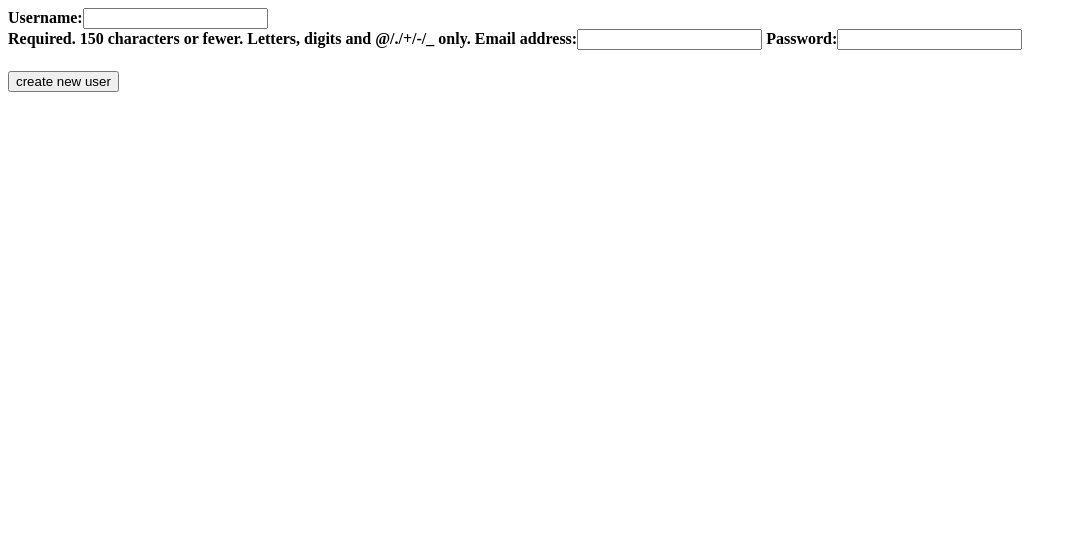
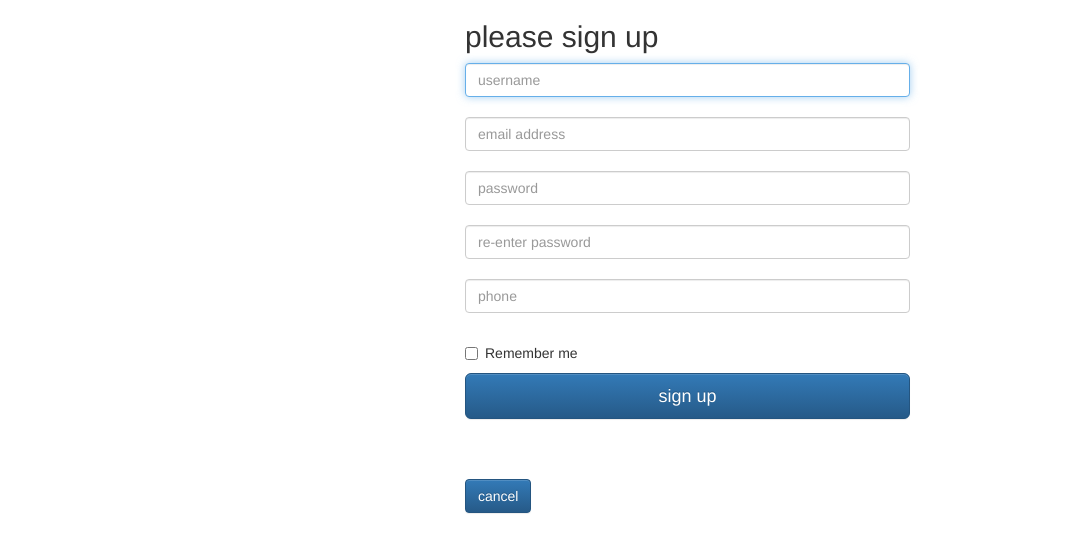
Before and after one commit to sherinann/chatApp, a Django app: page /chat/signup in a window 1280 px wide. Shown: the top 553 px of the page, without its empty margins (0-1077 px from the left). Run offline with Django 3.2, Linux system fonts and the light colour scheme; some libraries are stand-ins or nearby versions.

```diff
--- a/chat/templates/chat/login/signup.html
+++ b/chat/templates/chat/login/signup.html
@@ -1,7 +1,54 @@
 
-<form method="post" action="signup.html">
-    {%  csrf_token %}
-    <h4>  {{ form }}</h4>
+<!--<form method="post" action="signup.html">
+
+
 
     <input type="submit" value="create new user">
+</form>-->
+
+
+<link rel="stylesheet" href="//maxcdn.bootstrapcdn.com/bootstrap/3.2.0/css/bootstrap.min.css">
+<link rel="stylesheet" href="//maxcdn.bootstrapcdn.com/bootstrap/3.2.0/css/bootstrap-theme.min.css">
+
+
+
+<div class="container ">
+
+   <div class= " col-xs-5 col-md-offset-4" >
+
+<form class="form-signin"  method="post" action="signup.html">
+     {%  csrf_token %}
+    <h2 class="form-signin-heading">
+        please sign up
+    </h2>
+    <label for="inputUser" class="sr-only">username</label>
+    <input id="inputUser" class="form-control"  placeholder="username" required="" autofocus="">
+    <br>
+    <label for="inputEmail" class="sr-only" >Email Address</label>
+    <input type="email" id="inputEmail" class="form-control"  placeholder="email address" required="" autofocus="">
+    <br>
+    <label for="inputPassword" class="sr-only">password</label>
+    <input type="password" id="inputPassword" class="form-control"  placeholder="password" required="" autofocus="">
+    <br>
+    <label for="inputRePassword" class="sr-only">re-enter password</label>
+<input type="password" id="inputRePassword" class="form-control"  placeholder="re-enter password" required="" autofocus="">
+<br>
+<label for="inputPhone" class="sr-only">phone</label>
+<input type="password" id="inputPhone" class="form-control"  placeholder="phone" required="" autofocus="">
+
+<br><div class="checkbox">
+        <label>
+            <input type="checkbox"  value="remember-me">Remember me
+        </label>
+    </div>
+
+    <button class="btn btn-lg btn-primary btn-block"   type="submit">sign up</button>
+    <br>
+    <br>
+    <br>
+
+    <a href="/chat" ><button  class="btn btn-primary"  type="submit">cancel</button></a>
 </form>
+   </div>
+
+</div>
--- a/chatApp/settings.py
+++ b/chatApp/settings.py
@@ -77,7 +77,7 @@ WSGI_APPLICATION = 'chatApp.wsgi.application'
 DATABASES = {
     'default': {
         'ENGINE': 'django.db.backends.sqlite3',
-        'NAME': os.path.join(BASE_DIR, 'db.sqlite3'),
+        'NAME': 'db.sqlite3',
     }
 }
 
```
